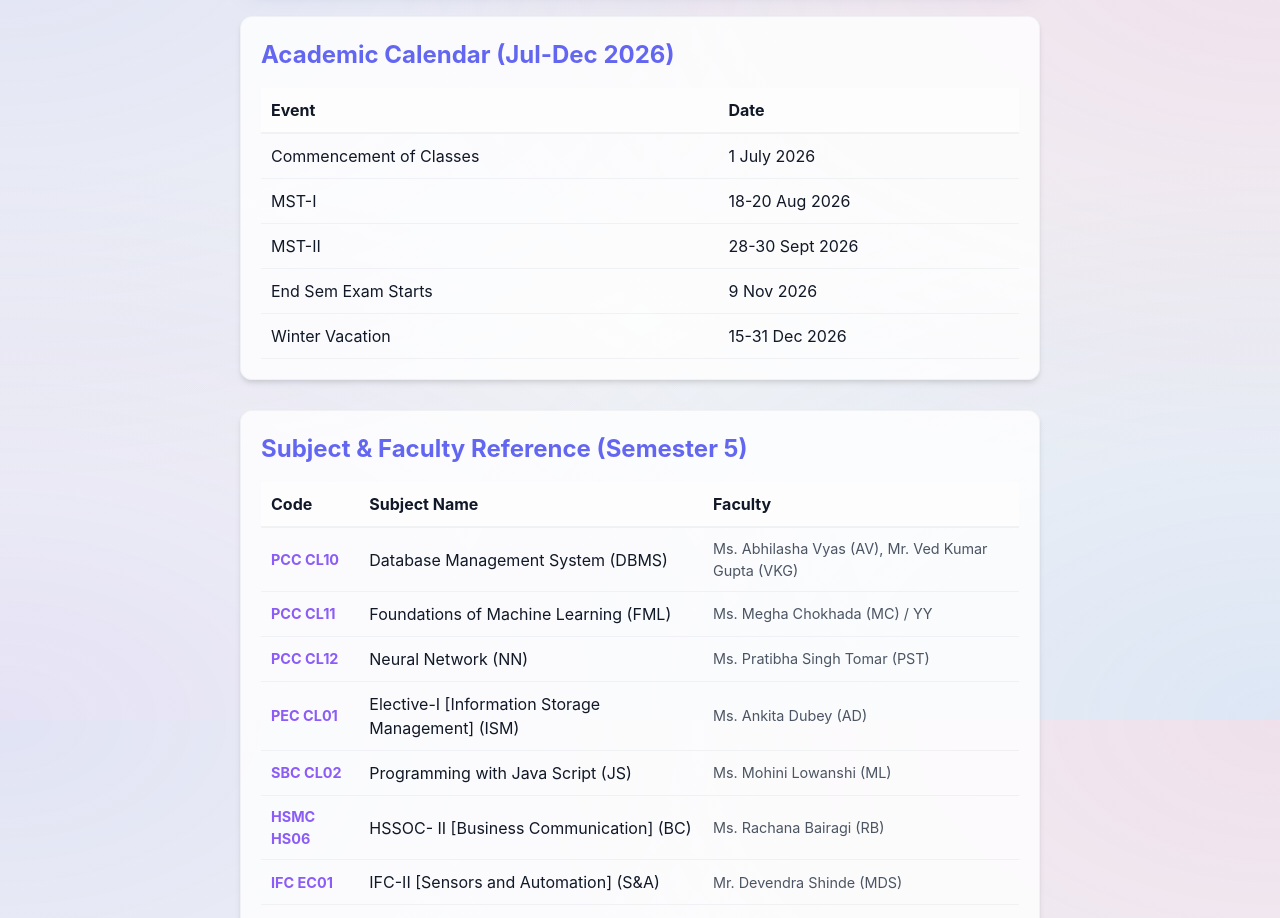
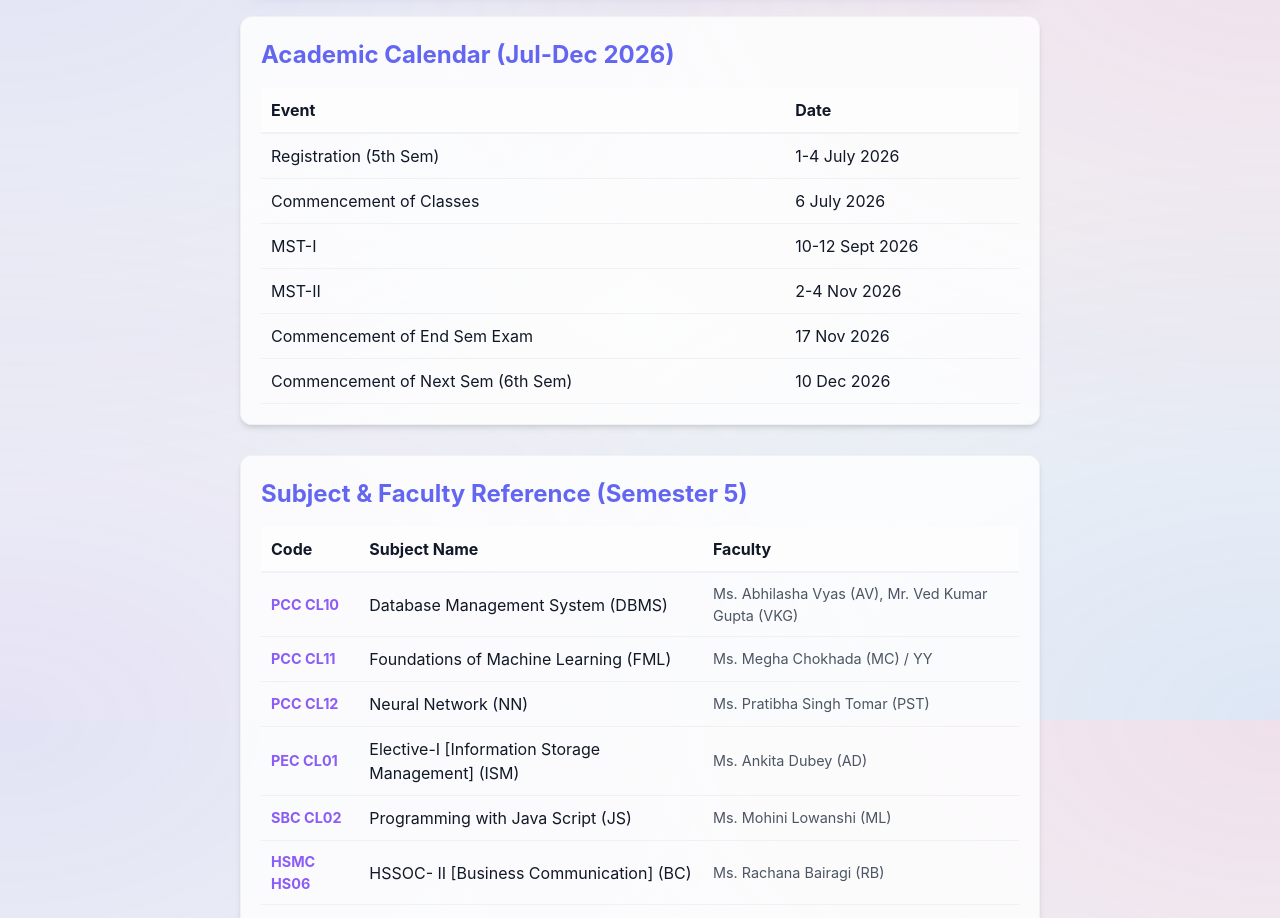
Before and after one commit to atultiwari997721/Calender, a React (Vite) app: page /atultiwari in a window 1280 px wide. Shown: the part 880-1798 px from the top of the page. Built offline with nearby package versions, Linux system fonts and the light colour scheme.

Commit message:
updated tt of sem

```diff
--- a/src/components/TimeTable/TimeTablePage.jsx
+++ b/src/components/TimeTable/TimeTablePage.jsx
@@ -88,11 +88,12 @@ const TimeTablePage = () => {
             </thead>
             <tbody>
               {[
-                { event: 'Commencement of Classes', date: '1 July 2026' },
-                { event: 'MST-I', date: '18-20 Aug 2026' },
-                { event: 'MST-II', date: '28-30 Sept 2026' },
-                { event: 'End Sem Exam Starts', date: '9 Nov 2026' },
-                { event: 'Winter Vacation', date: '15-31 Dec 2026' },
+                { event: 'Registration (5th Sem)', date: '1-4 July 2026' },
+                { event: 'Commencement of Classes', date: '6 July 2026' },
+                { event: 'MST-I', date: '10-12 Sept 2026' },
+                { event: 'MST-II', date: '2-4 Nov 2026' },
+                { event: 'Commencement of End Sem Exam', date: '17 Nov 2026' },
+                { event: 'Commencement of Next Sem (6th Sem)', date: '10 Dec 2026' },
               ].map((item, index) => (
                 <tr key={index} style={{ borderBottom: '1px solid var(--border-color)' }}>
                   <td style={{ padding: '10px' }}>{item.event}</td>
--- a/src/data/holidays.js
+++ b/src/data/holidays.js
@@ -33,7 +33,11 @@ export const holidays = {
   '2026-06-26': 'Muharram (Tentative)',
 
   // July
-  '2026-07-01': '5th Sem Starts',
+  '2026-07-01': 'Registration (5th Sem)',
+  '2026-07-02': 'Registration (5th Sem)',
+  '2026-07-03': 'Registration (5th Sem)',
+  '2026-07-04': 'Registration (5th Sem)',
+  '2026-07-06': 'Commencement of Classes (5th Sem)',
 
   // August
   '2026-08-15': 'Independence Day',
@@ -42,6 +46,9 @@ export const holidays = {
 
   // September
   '2026-09-04': 'Janmashtami',
+  '2026-09-10': 'MST-I',
+  '2026-09-11': 'MST-I',
+  '2026-09-12': 'MST-I',
   '2026-09-14': 'Ganesh Chaturthi',
 
   // October
@@ -50,9 +57,14 @@ export const holidays = {
   '2026-10-26': 'Maharishi Valmiki Jayanti',
 
   // November
+  '2026-11-02': 'MST-II',
+  '2026-11-03': 'MST-II',
+  '2026-11-04': 'MST-II',
   '2026-11-08': 'Diwali',
+  '2026-11-17': 'End Sem Exam Starts',
   '2026-11-24': 'Guru Nanak Jayanti',
 
   // December
+  '2026-12-10': 'Commencement of Next Sem (6th Sem)',
   '2026-12-25': 'Christmas'
 };
```
